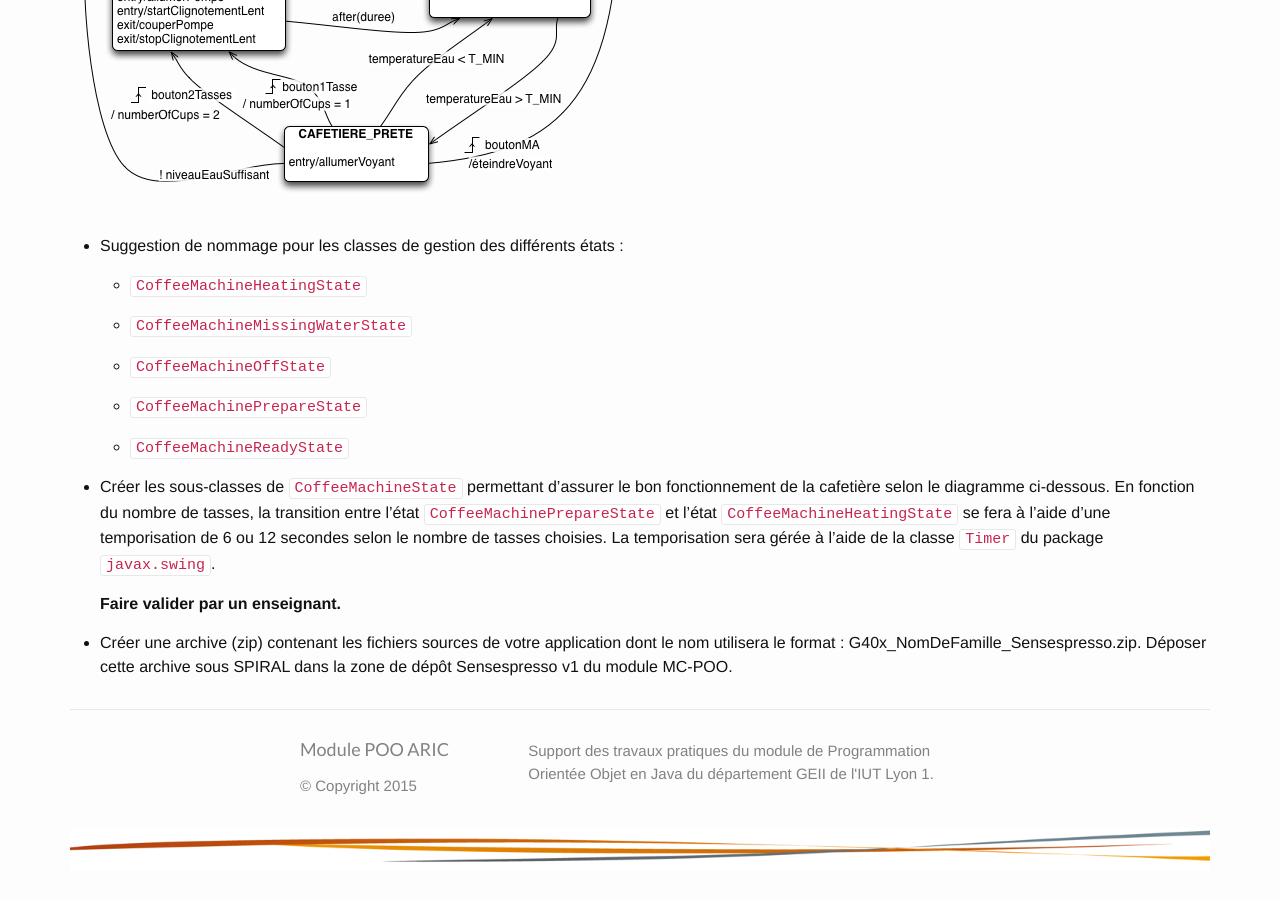
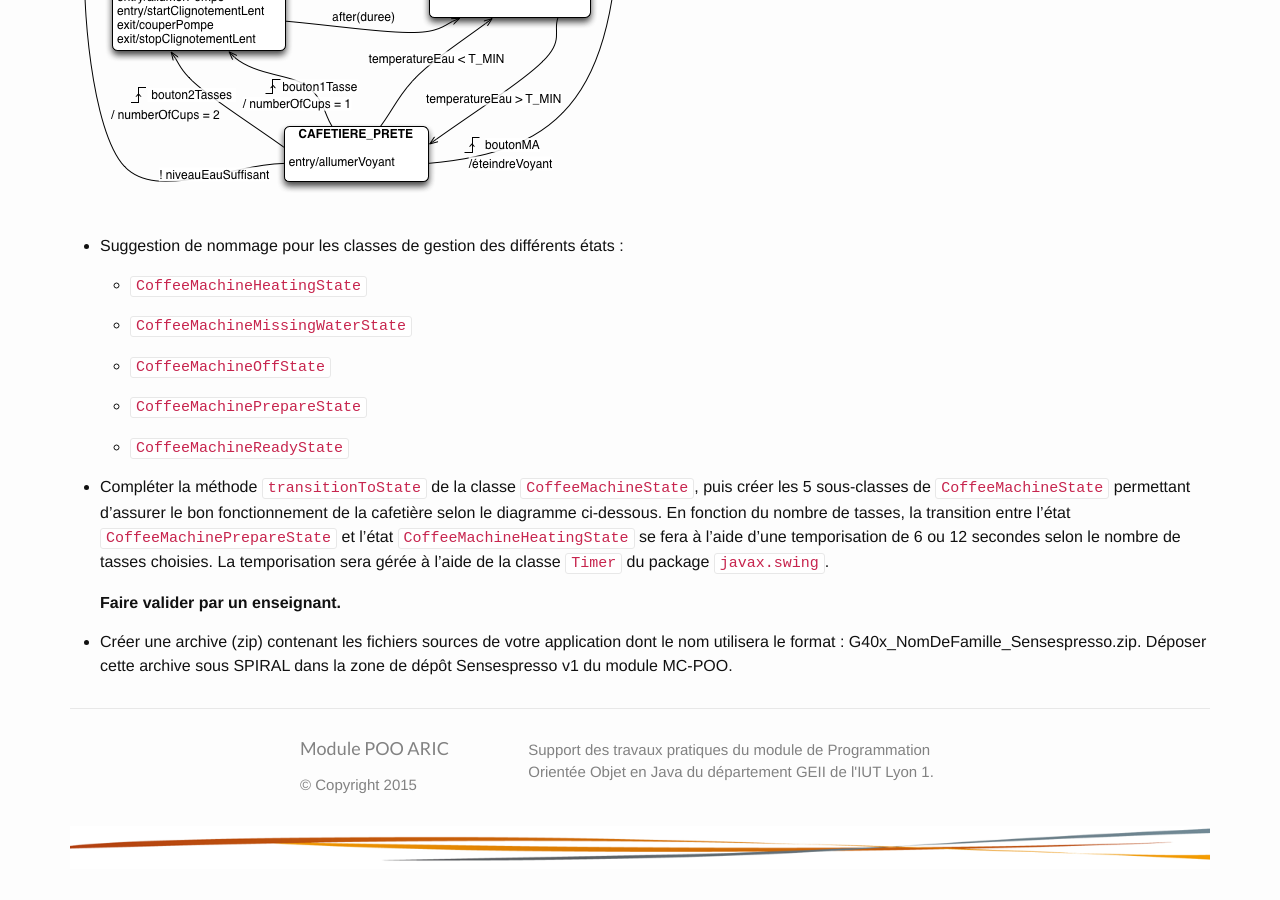
Before and after one commit to geiilyon/geiilyon.github.io, a Jekyll site: the page built from _collection_enonces/tp3.md, in a window 1280 px wide and 900 px high, scrolled down 7860 px. Built offline with Jekyll 4.4.1, drawn with Linux system fonts in a browser that asks for light colours; nearby versions of some CDN libraries; Markdown is read by kramdown in place of the engine named in the settings.

Commit message:
Précisions Coffee Machine

```diff
--- a/_collection_enonces/tp3.md
+++ b/_collection_enonces/tp3.md
@@ -298,7 +298,7 @@ Le diagramme d'état décrivant le fonctionnement de la cafetière est le suivan
     * `CoffeeMachineReadyState`
 
 
-* Créer les sous-classes de `CoffeeMachineState` permettant d'assurer le bon fonctionnement de la cafetière selon le diagramme ci-dessous. En fonction du nombre de tasses, la transition entre l'état `CoffeeMachinePrepareState` et l'état `CoffeeMachineHeatingState` se fera à l'aide d'une temporisation de 6 ou 12 secondes selon le nombre de tasses choisies. La temporisation sera gérée à l'aide de la classe `Timer` du package `javax.swing`.
+* Compléter la méthode `transitionToState` de la classe `CoffeeMachineState`, puis créer les 5 sous-classes de `CoffeeMachineState` permettant d'assurer le bon fonctionnement de la cafetière selon le diagramme ci-dessous. En fonction du nombre de tasses, la transition entre l'état `CoffeeMachinePrepareState` et l'état `CoffeeMachineHeatingState` se fera à l'aide d'une temporisation de 6 ou 12 secondes selon le nombre de tasses choisies. La temporisation sera gérée à l'aide de la classe `Timer` du package `javax.swing`.
 
     **Faire valider par un enseignant.**
 
```
